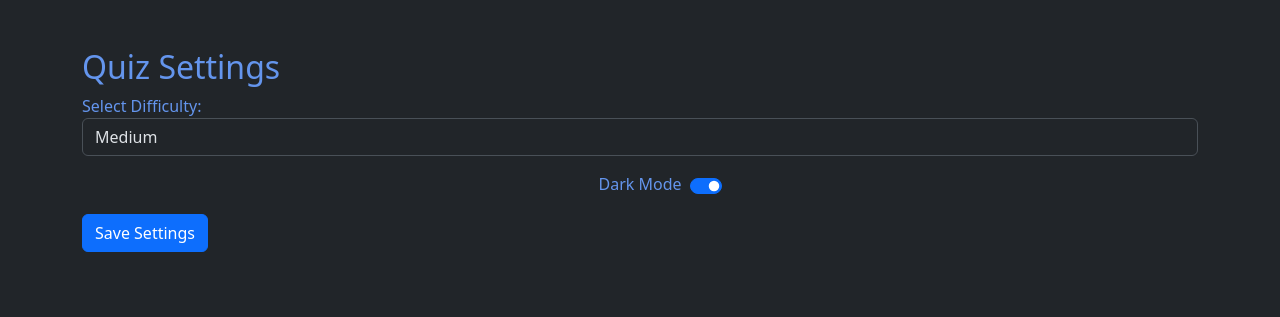
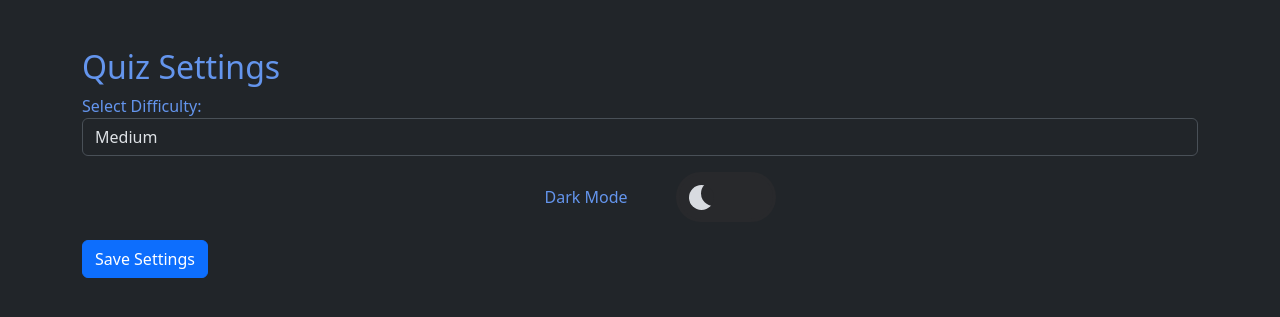
Before and after one commit to IceuMonkey/L3DGT-QuizApp, a Flask app: page /settings in a window 1280 px wide. Shown: the part 56-373 px from the top of the page. Run offline with Flask 3, Linux system fonts and the light colour scheme; a user stored in the database is signed in.

Commit message:
Styled Dark Mode Toggle

```diff
--- a/website/static/style.css
+++ b/website/static/style.css
@@ -3,7 +3,7 @@ body {
 }
 
 html {
-    transition: background-color 0.3s ease, color 0.3s ease;
+    transition: background-color 0.6s ease, color 0.6s ease;
   }
 
 :root {
@@ -12,9 +12,72 @@ html {
 
   /* Dark mode styles */
 .dark-mode {
-    background-color: #121212;
-    color: #ffffff;
+    background-color: #212121;
+    color: #e8e8e8;
   }
 
 
   /* Fancy Stuff */
+
+  /* Dark mode switch */
+  .toggle-switch {
+    position: relative;
+    width: 100px;
+    height: 50px;
+    --light: #d8dbe0;
+    --dark: #28292c;
+    --link: rgb(27, 129, 112);
+    --link-hover: rgb(24, 94, 82);
+  }
+
+  .switch-label {
+    position: absolute;
+    width: 100%;
+    height: 50px;
+    background-color: var(--dark);
+    border-radius: 25px;
+    cursor: pointer;
+    border: 3px solid var(--dark);
+  }
+
+  .checkbox {
+    position: absolute;
+    display: none;
+  }
+
+  .slider {
+    position: absolute;
+    width: 100%;
+    height: 100%;
+    border-radius: 25px;
+    -webkit-transition: 0.3s;
+    transition: 0.3s;
+  }
+
+  .checkbox:checked ~ .slider {
+    background-color: var(--light);
+  }
+
+  .slider::before {
+    content: "";
+    position: absolute;
+    top: 10px;
+    left: 10px;
+    width: 25px;
+    height: 25px;
+    border-radius: 50%;
+    -webkit-box-shadow: inset 12px -4px 0px 0px var(--light);
+    box-shadow: inset 12px -4px 0px 0px var(--light);
+    background-color: var(--dark);
+    -webkit-transition: 0.3s;
+    transition: 0.3s;
+  }
+
+  .checkbox:checked ~ .slider::before {
+    -webkit-transform: translateX(50px);
+    -ms-transform: translateX(50px);
+    transform: translateX(50px);
+    background-color: var(--dark);
+    -webkit-box-shadow: none;
+    box-shadow: none;
+  }
--- a/website/templates/base.html
+++ b/website/templates/base.html
@@ -71,15 +71,15 @@
             // Set the default theme to dark if no setting is found in local storage
             const currentTheme = localStorage.getItem('bsTheme') || 'dark';
             htmlElement.setAttribute('data-bs-theme', currentTheme);
-            switchElement.checked = currentTheme === 'dark';
+            switchElement.checked = currentTheme === 'light';
 
             switchElement.addEventListener('change', function () {
                 if (this.checked) {
+                  htmlElement.setAttribute('data-bs-theme', 'light');
+                  localStorage.setItem('bsTheme', 'light');
+                } else {
                     htmlElement.setAttribute('data-bs-theme', 'dark');
                     localStorage.setItem('bsTheme', 'dark');
-                } else {
-                    htmlElement.setAttribute('data-bs-theme', 'light');
-                    localStorage.setItem('bsTheme', 'light');
                 }
             });
         });
--- a/website/templates/settings.html
+++ b/website/templates/settings.html
@@ -21,7 +21,14 @@
         <!-- Dark Mode Toggle -->
         <div class="form-check form-switch mt-3 d-flex justify-content-center align-items-center">
             <label class="form-check-label me-5" for="darkModeSwitch">Dark Mode</label>
-            <input class="form-check-input" type="checkbox" id="darkModeSwitch" name="dark_mode" {% if current_theme == 'dark' %}checked{% endif %} aria-label="Switch between light and dark mode" data-bs-toggle="tooltip" data-bs-placement="right" title="Switch between light and dark mode">
+
+            <!-- Custom Styled Switch -->
+            <div class="toggle-switch">
+                <label class="switch-label" for="darkModeSwitch">
+                    <input class="form-check-input checkbox" type="checkbox" id="darkModeSwitch" name="dark_mode" {% if current_theme == 'light' %}checked{% endif %} aria-label="Switch between light and dark mode" data-bs-toggle="tooltip" data-bs-placement="right" title="Switch between light and dark mode">
+                    <span class="slider"></span>
+                </label>
+            </div>
         </div>
 
         <button type="submit" class="btn btn-primary mt-3">Save Settings</button>
@@ -37,15 +44,15 @@
         // Set the default theme to dark if no setting is found in local storage
         const currentTheme = localStorage.getItem('bsTheme') || 'dark';
         htmlElement.setAttribute('data-bs-theme', currentTheme);
-        switchElement.checked = currentTheme === 'dark';
+        switchElement.checked = currentTheme === 'light';
 
         switchElement.addEventListener('change', function () {
             if (this.checked) {
+                htmlElement.setAttribute('data-bs-theme', 'light');
+                localStorage.setItem('bsTheme', 'light');
+            } else {
                 htmlElement.setAttribute('data-bs-theme', 'dark');
                 localStorage.setItem('bsTheme', 'dark');
-            } else {
-                htmlElement.setAttribute('data-bs-theme', 'light');
-                localStorage.setItem('bsTheme', 'light');
             }
         });
     });
```
Also changed, not shown: instance/users.sqlite3.
